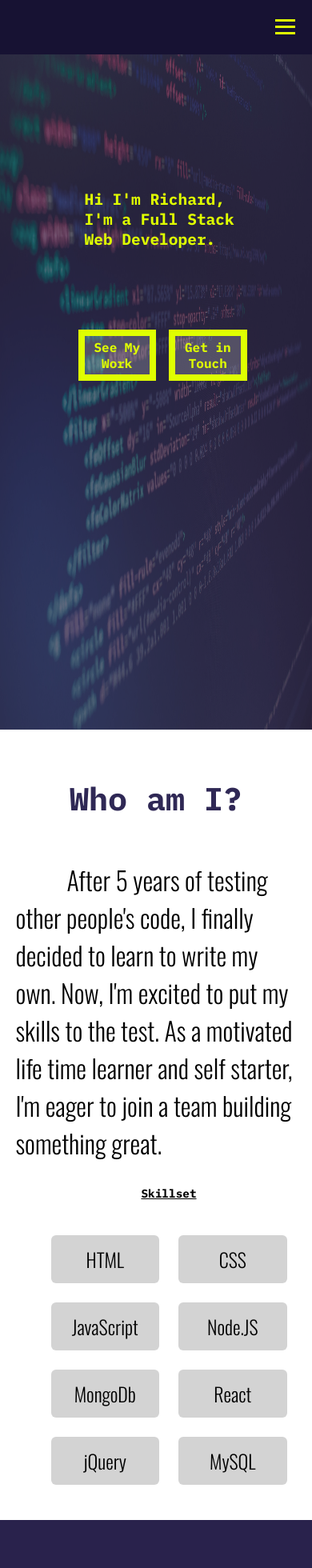
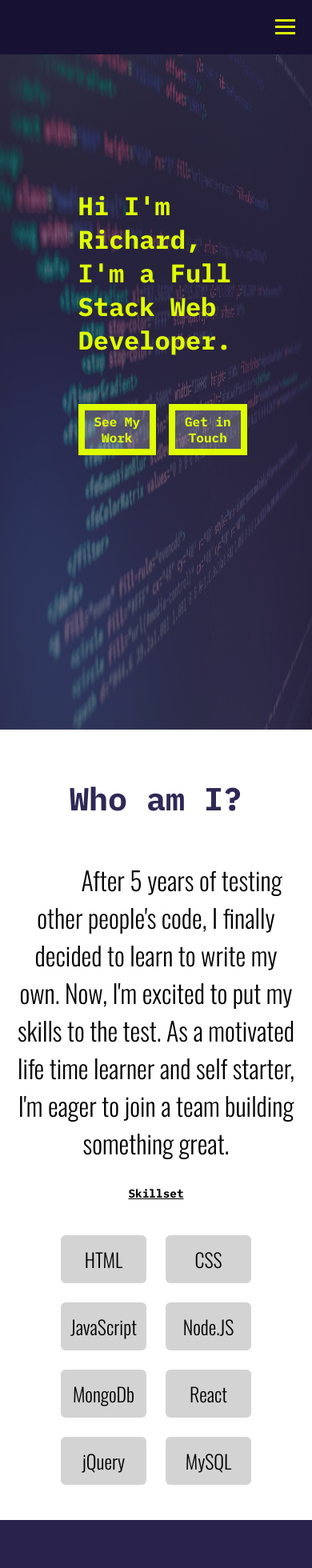
Before and after one commit to rquiroz32/Portfolio_V1, a React (Create React App) app in the folder client/: page / in a window 390 px wide. Shown: the top 1960 px of the page at 80% size. Built offline with nearby package versions, Linux system fonts and the light colour scheme.

Commit message:
styling fixes for the about section to the margins and centering content, as well as fixes to hero section font size, both for mobile

```diff
--- a/client/src/Components/About/About.css
+++ b/client/src/Components/About/About.css
@@ -1,26 +1,24 @@
-.section-About{
-        background-color:white;
-    }
+.section-About {
+    background-color: white;
+}
 
-.aboutTitle{
+.aboutTitle {
     color: #2f2855;
     text-align: center;
     font-family: 'IBM Plex Mono', monospace;
     font-size: 2.5rem;
     padding-top: 1.5em;
     padding-bottom: .5em;
-
 }
 
-.aboutContainer{
+.aboutContainer {
     display: flex;
     flex-direction: row;
     width: 90%;
     margin: 2rem 5vw;
-
 }
 
-.aboutText{
+.aboutText {
     width: 100%;
     max-width: 1024px;
     /* border-style: solid;
@@ -30,12 +28,11 @@
     font-family: 'Oswald', sans-serif;
 }
 
-.aboutSkills-Container{
+.aboutSkills-Container {
     margin-left: 2rem;
 }
 
-
-.aboutSkills{
+.aboutSkills {
     display: grid;
     grid-template-columns: repeat(4, 1fr);
     margin-left: 4em;
@@ -43,11 +40,9 @@
     /* border-style: solid;
     border-width: .1rem; */
     list-style: none;
-
 }
 
-
-.skillset-Label{
+.skillset-Label {
     text-decoration: underline;
     line-height: 1rem;
     margin-left: 8rem;
@@ -55,10 +50,9 @@
     font-family: 'IBM Plex Mono', monospace;
     font-size: .9rem;
     text-align: center;
-
 }
 
-.skill{
+.skill {
     /* border-style: solid;
     border-width: .1rem; */
     border-radius: .25em;
@@ -68,27 +62,32 @@
     background-color: lightgray;
     font-size: 1.5rem;
     font-family: 'Oswald', sans-serif;
-
 }
 
-@media all and (max-width:768px){
-
-    .aboutContainer{
+@media all and (max-width:768px) {
+    .aboutContainer {
         flex-direction: column;
         align-content: space-around;
-       flex-shrink: 2;
-        }
-
-    .skillset-Label{
+        flex-shrink: 2;
+    }
+    .aboutText{
+        text-align: center;
+    }
+    .skillset-Label {
         margin-left: 0;
         padding-top: 2rem;
     }
-    .aboutSkills{
+    .aboutSkills-Container {
+        margin-left: 0vw;
+        align-self: center;
+        align-content: center;
+    }
+    .aboutSkills {
         margin-left: 0;
         margin-top: 2em;
         grid-template-columns: repeat(2, 1fr);
         font-size: 1rem;
     }
+}
 
-
-    }/*closes media query for mobile*/
+/*closes media query for mobile*/
--- a/client/src/Components/Hero/Hero.css
+++ b/client/src/Components/Hero/Hero.css
@@ -88,7 +88,8 @@ header {
     margin: 0vw 25vw;
   }
   .HeroTxt{
-    margin-bottom: 10vh;
+    font-size: 2rem;
+    margin-bottom: 5vh;
 
   }
 
```
